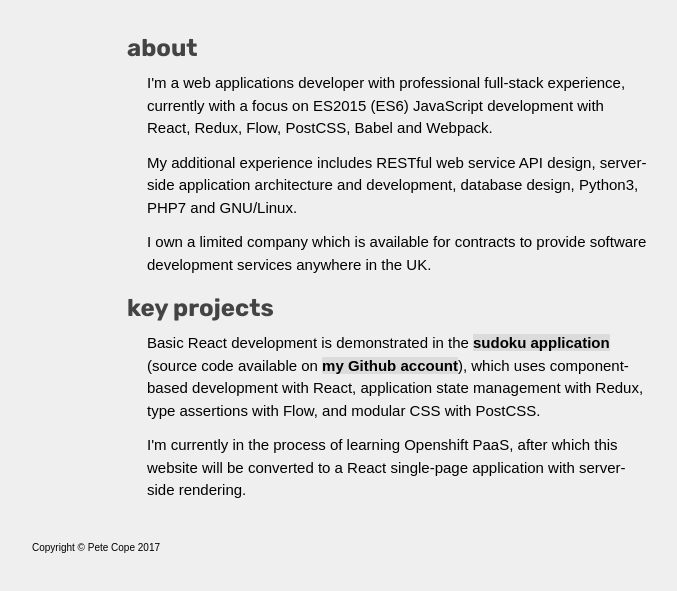
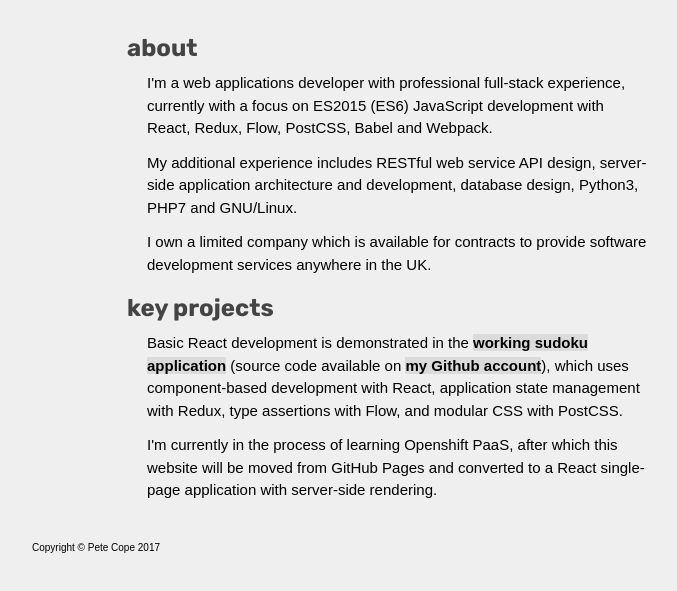
Before and after one commit to pc7/pc7.github.io, a plain HTML site: page index.html in a window 1280 px wide. Shown: the part 85-676 px from the top of the page, without its empty margins (133-810 px from the left). Drawn offline with Linux system fonts and the light colour scheme.

Commit message:
text content updated

```diff
--- a/index.html
+++ b/index.html
@@ -25,8 +25,8 @@
         </section>
         <section class="content content--about">
           <h2>key projects</h2>
-          <p>Basic React development is demonstrated in the <a href="sudoku.html">sudoku application</a> (source code available on <a href="http://github.com/pc7/react-sudoku" target="_blank">my Github account</a>), which uses component-based development with React, application state management with Redux, type assertions with Flow, and modular CSS with PostCSS.</p>
-          <p>I'm currently in the process of learning Openshift PaaS, after which this website will be converted to a React single-page application with server-side rendering.</p>
+          <p>Basic React development is demonstrated in the <a href="sudoku.html">working sudoku application</a> (source code available on <a href="http://github.com/pc7/react-sudoku" target="_blank">my Github account</a>), which uses component-based development with React, application state management with Redux, type assertions with Flow, and modular CSS with PostCSS.</p>
+          <p>I'm currently in the process of learning Openshift PaaS, after which this website will be moved from GitHub Pages and converted to a React single-page application with server-side rendering.</p>
         </section>
       </section>
       <footer>Copyright © Pete Cope 2017</footer>
```
